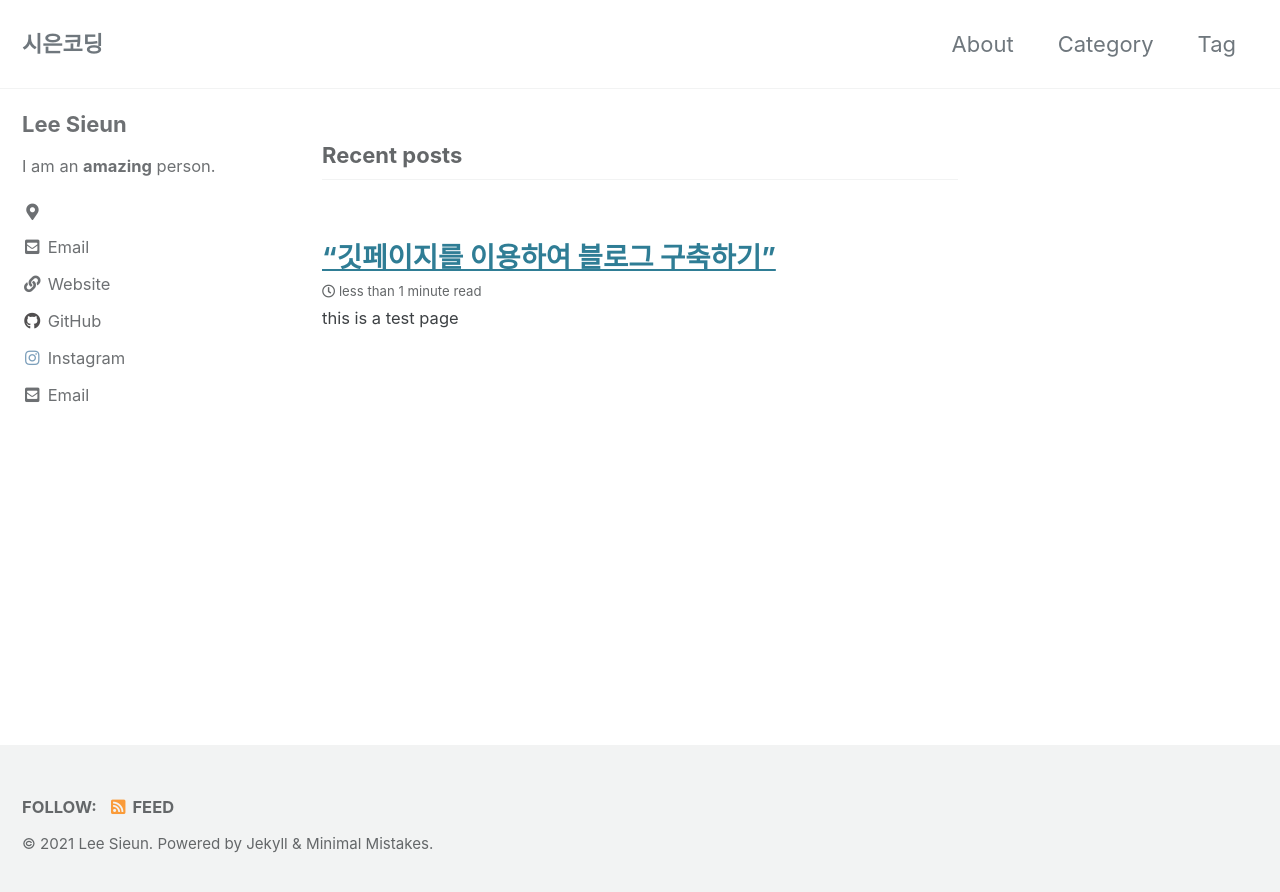
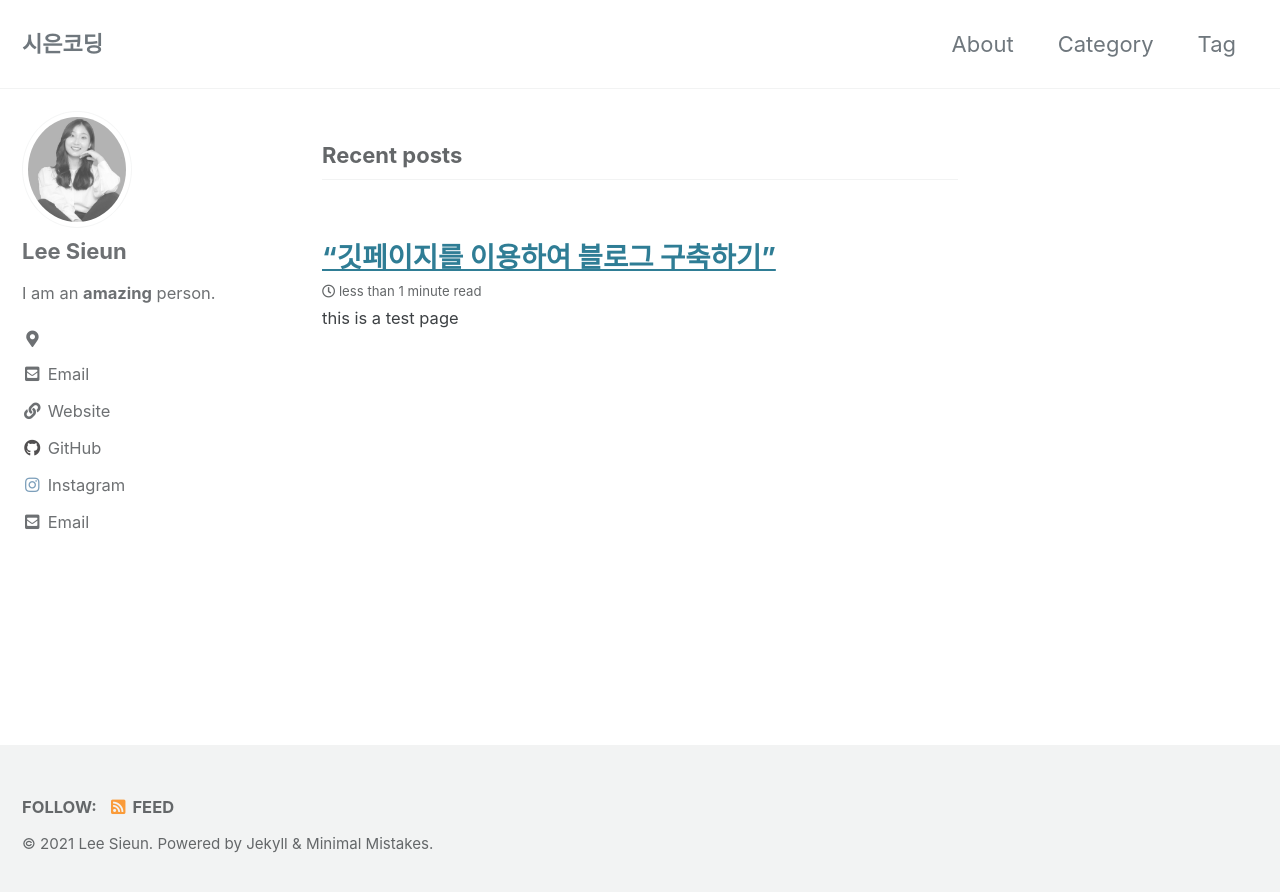
Before and after one commit to sieunlee97/sieunlee97.github.io, a Jekyll site: the page built from index.html, in a window 1280 px wide. Shown: the top 892 px of the page. Built offline with Jekyll 4.4.1, drawn with Linux system fonts in a browser that asks for light colours; cached includes are drawn as plain includes; the list of posts is cut into pages by our own code.

Commit message:
Update _config.yml

```diff
--- a/_config.yml
+++ b/_config.yml
@@ -102,7 +102,7 @@ analytics:
 # Site Author
 author:
   name             : "Lee Sieun"
-  avatar           : # path of avatar image, e.g. "/assets/images/bio-photo.jpg"
+  avatar           : "/assets/img/profile.png"
   bio              : "I am an **amazing** person."
   location         : ""
   email            : "tldms0137@naver.com"
```
